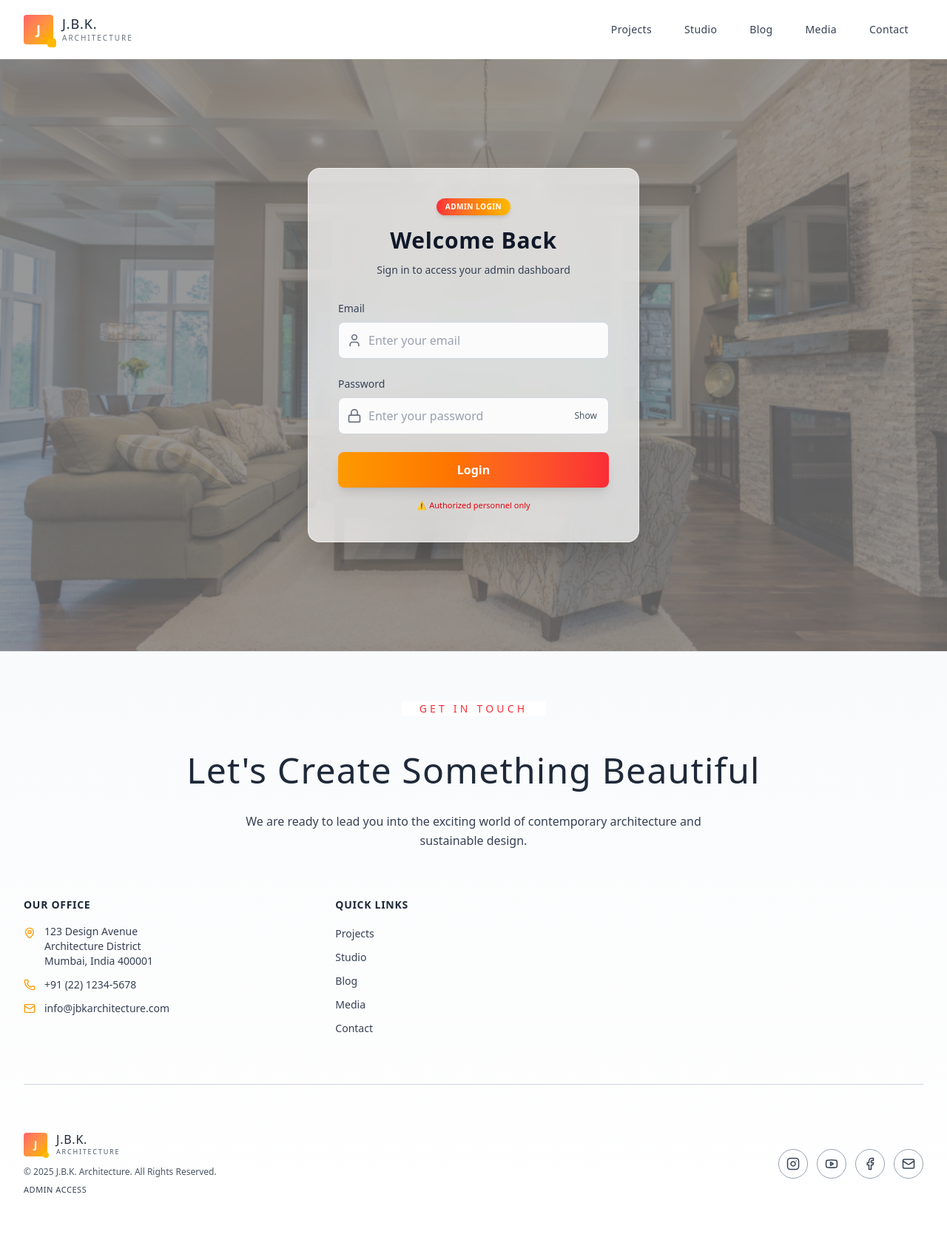
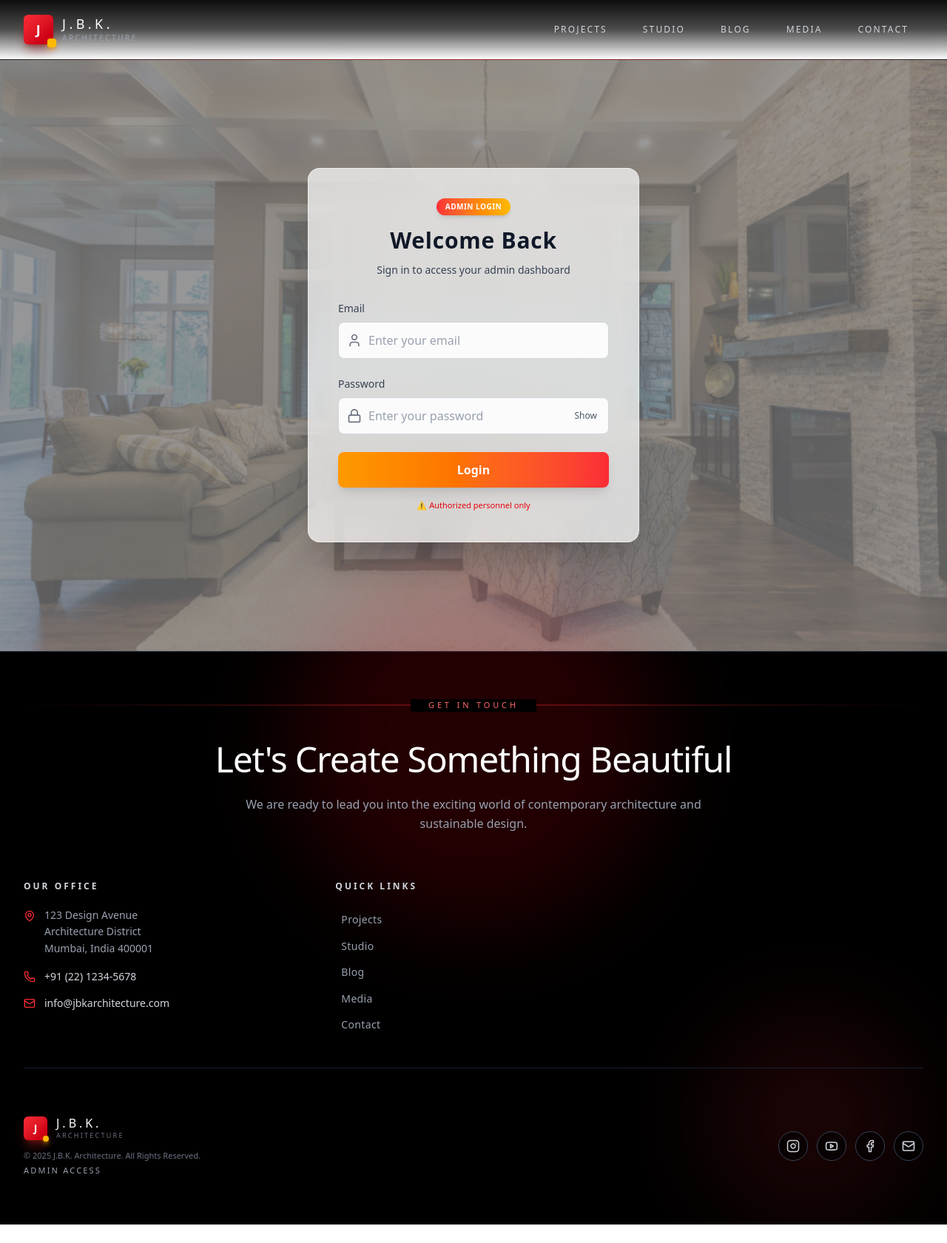
Before and after one commit to asyncayush03/ArchitectPage, a React app in the folder frontend/: page /login in a window 1280 px wide. Shown: the whole page at 74% size. After the commit the page ends 1655 px from the top, so only its background shows below. Built offline with nearby package versions, Linux system fonts and the light colour scheme; the HTML template or start-up script is replaced by a standard one.

Commit message:
Updated UI - Dark theme Navbar, Home & Modern Footer

```diff
--- a/frontend/src/components/common/ModernFooter.jsx
+++ b/frontend/src/components/common/ModernFooter.jsx
@@ -1,6 +1,5 @@
 import React, { useState } from "react";
-import { Link, useNavigate } from "react-router-dom";
-
+import { Link } from "react-router-dom";
 import {
   Instagram,
   Youtube,
@@ -8,13 +7,11 @@ import {
   Mail,
   Phone,
   MapPin,
-  ArrowRight,
 } from "lucide-react";
 
 const ModernFooter = () => {
-  const [hoveredItem, setHoveredItem] = useState(null);
   const [hoveredSocial, setHoveredSocial] = useState(null);
-  const navigate = useNavigate();
+
   const quickLinks = [
     { label: "Projects", url: "/projects" },
     { label: "Studio", url: "/studio" },
@@ -31,7 +28,7 @@ const ModernFooter = () => {
   ];
 
   return (
-    <footer className="bg-gradient-to-b from-gray-50 to-white border-t border-gray-200">
+    <footer className="relative bg-black border-t border-gray-800">
       <style>{`
         @keyframes fadeInUp {
           from { opacity: 0; transform: translateY(20px); }
@@ -46,82 +43,94 @@ const ModernFooter = () => {
         .contact-item:nth-child(4) { animation-delay: 0.4s; }
       `}</style>
 
-      <div className="max-w-7xl mx-auto px-4 sm:px-6 lg:px-8 py-16">
+      {/* Soft radial glow in background */}
+      <div className="pointer-events-none absolute inset-0">
+        <div className="absolute -top-32 left-1/2 -translate-x-1/2 w-[500px] h-[500px] bg-red-600/15 blur-3xl rounded-full" />
+        <div className="absolute bottom-0 right-10 w-72 h-72 bg-red-500/10 blur-3xl rounded-full" />
+      </div>
 
-        {/* TITLE */}
+      <div className="relative max-w-7xl mx-auto px-4 sm:px-6 lg:px-8 py-16">
+
+        {/* TITLE / CTA */}
         <div className="mb-16">
-          <div className="relative mb-12">
-            <div className="absolute left-1/2 top-1/2 -translate-x-1/2 -translate-y-1/2 w-32 h-px bg-gradient-to-r from-transparent via-red-400 to-transparent"></div>
-            <h2 className="text-center text-red-500 text-sm tracking-[0.3em] font-medium relative bg-white inline-block left-1/2 -translate-x-1/2 px-6">
-              GET IN TOUCH
+          <div className="relative mb-10 flex justify-center">
+            <div className="absolute inset-x-0 top-1/2 -translate-y-1/2 h-px bg-gradient-to-r from-transparent via-red-500/70 to-transparent" />
+            <h2 className="relative text-center text-red-400 text-[11px] tracking-[0.35em] font-medium bg-black px-6 uppercase">
+              Get in touch
             </h2>
           </div>
 
-          <h3 className="text-gray-800 text-4xl md:text-5xl font-light text-center mb-8 tracking-wide">
-            Let's Create Something Beautiful
+          <h3 className="text-white text-4xl md:text-5xl font-light text-center mb-6 tracking-tight">
+            Let&apos;s Create Something Beautiful
           </h3>
 
-          <p className="text-gray-700 text-center max-w-2xl mx-auto leading-relaxed mb-12">
+          <p className="text-gray-400 text-center max-w-2xl mx-auto leading-relaxed mb-10">
             We are ready to lead you into the exciting world of contemporary
             architecture and sustainable design.
           </p>
         </div>
 
         {/* OFFICE + LINKS */}
-        <div className="grid grid-cols-1 md:grid-cols-3 gap-12 mb-16 pb-16 border-b border-gray-300">
+        <div className="grid grid-cols-1 md:grid-cols-3 gap-12 mb-16 pb-12 border-b border-gray-800/80">
 
           {/* OFFICE */}
-          <div>
-            <h5 className="text-gray-800 font-semibold text-sm tracking-wider mb-4 uppercase">
+          <div className="contact-item">
+            <h5 className="text-gray-300 font-semibold text-xs tracking-[0.25em] mb-5 uppercase">
               Our Office
             </h5>
-            <div className="space-y-3">
-              <div className="flex items-start gap-3 text-gray-700 text-sm">
-                <MapPin className="w-4 h-4 text-amber-500 flex-shrink-0 mt-1" />
-                <p>
-                  123 Design Avenue<br />
-                  Architecture District<br />
+            <div className="space-y-4 text-sm text-gray-300">
+              <div className="flex items-start gap-3">
+                <MapPin className="w-4 h-4 text-red-500 flex-shrink-0 mt-1" />
+                <p className="leading-relaxed text-gray-400">
+                  123 Design Avenue
+                  <br />
+                  Architecture District
+                  <br />
                   Mumbai, India 400001
                 </p>
               </div>
 
-              <div className="flex items-center gap-3 text-gray-700 text-sm">
-                <Phone className="w-4 h-4 text-amber-500 flex-shrink-0" />
-                <p>+91 (22) 1234-5678</p>
+              <div className="flex items-center gap-3">
+                <Phone className="w-4 h-4 text-red-500 flex-shrink-0" />
+                <p className="text-gray-300">+91 (22) 1234-5678</p>
               </div>
 
-              <div className="flex items-center gap-3 text-gray-700 text-sm">
-                <Mail className="w-4 h-4 text-amber-500 flex-shrink-0" />
-                <p>info@jbkarchitecture.com</p>
+              <div className="flex items-center gap-3">
+                <Mail className="w-4 h-4 text-red-500 flex-shrink-0" />
+                <p className="text-gray-300">info@jbkarchitecture.com</p>
               </div>
             </div>
           </div>
 
           {/* QUICK LINKS */}
-          <div>
-            <h5 className="text-gray-800 font-semibold text-sm tracking-wider mb-4 uppercase">
+          <div className="contact-item">
+            <h5 className="text-gray-300 font-semibold text-xs tracking-[0.25em] mb-5 uppercase">
               Quick Links
             </h5>
             <ul className="space-y-2">
               {quickLinks.map((link, index) => (
                 <li key={index}>
-                  <a
-                    href={link.url}
-                    className="text-gray-700 text-sm hover:text-red-500 transition-colors duration-300 inline-block hover:translate-x-1 transform"
+                  <Link
+                    to={link.url}
+                    className="group inline-flex items-center text-sm text-gray-400 hover:text-white transition-all duration-300"
                   >
-                    {link.label}
-                  </a>
+                    <span className="mr-2 h-px w-0 bg-gradient-to-r from-red-500 to-red-400 group-hover:w-4 transition-all duration-300" />
+                    <span className="tracking-wide group-hover:translate-x-1 transform">
+                      {link.label}
+                    </span>
+                  </Link>
                 </li>
               ))}
             </ul>
           </div>
 
-          {/* NEWSLETTER */}
-          {/* <div>
-            <h5 className="text-gray-800 font-semibold text-sm tracking-wider mb-4 uppercase">
+          {/* (Optional) Newsletter – stay commented if not needed */}
+          {/*
+          <div className="contact-item">
+            <h5 className="text-gray-300 font-semibold text-xs tracking-[0.25em] mb-5 uppercase">
               Newsletter
             </h5>
-            <p className="text-gray-700 text-sm mb-4 leading-relaxed">
+            <p className="text-gray-400 text-sm mb-4 leading-relaxed">
               Subscribe to receive updates on our latest projects and design insights.
             </p>
 
@@ -129,55 +138,55 @@ const ModernFooter = () => {
               <input
                 type="email"
                 placeholder="Your email"
-                className="flex-1 px-4 py-2 rounded-full border border-gray-400 focus:outline-none focus:border-amber-400 text-sm transition-all duration-300"
+                className="flex-1 px-4 py-2 rounded-full bg-black/50 border border-gray-700 focus:outline-none focus:border-red-500 text-sm text-gray-200 placeholder:text-gray-500 transition-all duration-300"
               />
-              <button className="px-6 py-2 bg-gradient-to-r from-red-400 to-amber-400 text-white rounded-full text-xs font-semibold hover:shadow-lg transition-all duration-300">
-                JOIN
+              <button className="px-6 py-2 bg-gradient-to-r from-red-600 to-red-700 text-white rounded-full text-[11px] font-semibold tracking-[0.18em] uppercase hover:shadow-[0_0_25px_rgba(239,68,68,0.6)] transition-all duration-300">
+                Join
               </button>
             </div>
-          </div>*/}
+          </div>
+          */}
         </div>
 
-        {/* BOTTOM */}
+        {/* BOTTOM ROW */}
         <div className="flex flex-col md:flex-row justify-between items-center gap-6">
 
-          {/* BRAND + LOGIN */}
+          {/* BRAND + ADMIN */}
           <div className="flex flex-col items-center md:items-start">
             <div className="flex items-center space-x-3 mb-3">
               <div className="relative">
-                <div className="w-8 h-8 bg-gradient-to-br from-red-400 to-amber-400 rounded-sm flex items-center justify-center">
-                  <span className="text-white font-bold text-sm">J</span>
+                <div className="w-8 h-8 bg-gradient-to-br from-red-500 to-red-700 rounded-[6px] flex items-center justify-center shadow-lg shadow-red-900/70">
+                  <span className="text-white font-semibold text-sm">J</span>
                 </div>
-                <div className="absolute -bottom-0.5 -right-0.5 w-2 h-2 bg-amber-400 rounded-sm"></div>
+                <div className="absolute -bottom-0.5 -right-0.5 w-2 h-2 bg-amber-400 rounded-[4px] shadow-md shadow-amber-500/70" />
               </div>
               <div className="flex flex-col">
-                <span className="text-gray-800 font-light text-base tracking-wider leading-tight">
+                <span className="text-white font-light text-base tracking-[0.25em] leading-tight uppercase">
                   J.B.K.
                 </span>
-                <span className="text-gray-600 text-[9px] tracking-[0.2em] uppercase">
+                <span className="text-gray-500 text-[9px] tracking-[0.25em] uppercase">
                   Architecture
                 </span>
               </div>
             </div>
 
-            <p className="text-gray-600 text-xs mb-2">
+            <p className="text-gray-500 text-[11px] mb-1">
               © 2025 J.B.K. Architecture. All Rights Reserved.
             </p>
 
             <Link
               to="/login"
-              className="text-gray-700 text-[11px] tracking-wider hover:text-red-500 transition-colors duration-300 uppercase font-medium"
+              className="text-gray-400 text-[11px] tracking-[0.2em] uppercase font-medium hover:text-red-400 transition-colors duration-300"
             >
               Admin Access
             </Link>
-
-
           </div>
 
-          {/* SOCIAL */}
+          {/* SOCIAL ICONS */}
           <div className="flex gap-3">
             {socialLinks.map((social, index) => {
               const IconComponent = social.icon;
+              const isHovered = hoveredSocial === index;
               return (
                 <a
                   key={index}
@@ -185,16 +194,18 @@ const ModernFooter = () => {
                   aria-label={social.label}
                   onMouseEnter={() => setHoveredSocial(index)}
                   onMouseLeave={() => setHoveredSocial(null)}
-                  className="w-10 h-10 rounded-full border border-gray-400 flex items-center justify-center text-gray-700 hover:text-white hover:border-transparent transition-all duration-300 transform hover:scale-110"
+                  className={`w-10 h-10 rounded-full border flex items-center justify-center transition-all duration-300 transform ${
+                    isHovered
+                      ? "scale-110 border-transparent text-white"
+                      : "border-gray-700 text-gray-300 hover:border-red-500/60"
+                  }`}
                   style={{
-                    background:
-                      hoveredSocial === index
-                        ? "linear-gradient(135deg, #f87171, #fbbf24)"
-                        : "transparent",
-                    boxShadow:
-                      hoveredSocial === index
-                        ? "0 5px 15px rgba(248, 113, 113, 0.3)"
-                        : "none",
+                    background: isHovered
+                      ? "linear-gradient(135deg, #ef4444, #f97316)"
+                      : "rgba(0,0,0,0.6)",
+                    boxShadow: isHovered
+                      ? "0 10px 30px rgba(239, 68, 68, 0.45)"
+                      : "none",
                   }}
                 >
                   <IconComponent size={18} />
--- a/frontend/src/components/common/Navbar.jsx
+++ b/frontend/src/components/common/Navbar.jsx
@@ -1,35 +1,38 @@
-import React, { useState, useEffect } from 'react';
-import { Link } from 'react-router-dom';
-import { Menu, X } from 'lucide-react';
+import React, { useState, useEffect } from "react";
+import { Link, useLocation } from "react-router-dom";
+import { Menu, X } from "lucide-react";
 
 const Navbar = () => {
   const [menuOpen, setMenuOpen] = useState(false);
   const [scrolled, setScrolled] = useState(false);
+  const location = useLocation();
 
   useEffect(() => {
     const handleScroll = () => {
-      setScrolled(window.scrollY > 50);
+      setScrolled(window.scrollY > 40);
     };
-    window.addEventListener('scroll', handleScroll);
-    return () => window.removeEventListener('scroll', handleScroll);
+    window.addEventListener("scroll", handleScroll);
+    return () => window.removeEventListener("scroll", handleScroll);
   }, []);
 
   const navItems = [
-    { label: 'Projects', path: '/projects' },
-    { label: 'Studio', path: '/studio' },
-    { label: 'Blog', path: '/blog' },
-    { label: 'Media', path: '/media' },
-    { label: 'Contact', path: '/contact' },
+    { label: "Projects", path: "/projects" },
+    { label: "Studio", path: "/studio" },
+    { label: "Blog", path: "/blog" },
+    { label: "Media", path: "/media" },
+    { label: "Contact", path: "/contact" },
   ];
+
+  const isActive = (path) => location.pathname === path;
 
   return (
     <>
       {/* FIXED NAVBAR */}
       <nav
-        className={`fixed top-0 left-0 w-full z-50 transition-all duration-300 ${
+        className={`fixed top-0 left-0 w-full z-50 transition-all duration-500 ${
           scrolled
-            ? 'bg-white/95 backdrop-blur-md shadow-lg'
-            : 'bg-white/80 backdrop-blur-sm'
+            ? "bg-black/90 border-b border-red-900/60 shadow-[0_10px_40px_rgba(0,0,0,0.6)] backdrop-blur-xl"
+            : "bg-gradient-to-b from-black/95 via-black/70 to-transparent border-b border-white/10 backdrop-blur-lg"
         }`}
       >
         <style>{`
@@ -38,9 +41,12 @@ const Navbar = () => {
             to { opacity: 1; transform: translateY(0); }
           }
           .mobile-menu-enter {
-            animation: slideDown 0.3s ease-out;
+            animation: slideDown 0.25s ease-out;
           }
         `}</style>
+
+        {/* Subtle glow line under navbar */}
+        <div className="pointer-events-none absolute inset-x-0 -bottom-px h-px bg-gradient-to-r from-transparent via-red-500/60 to-transparent" />
 
         <div className="max-w-7xl mx-auto px-4 sm:px-6 lg:px-8">
           <div className="flex h-20 items-center justify-between">
@@ -48,82 +54,113 @@ const Navbar = () => {
             {/* Logo */}
             <Link to="/" className="group flex items-center space-x-3">
               <div className="relative">
-                <div className="w-10 h-10 bg-gradient-to-br from-red-400 to-amber-400 rounded-sm flex items-center justify-center transform group-hover:scale-110 transition-transform duration-300">
-                  <span className="text-white font-bold text-lg">J</span>
+                <div className="w-10 h-10 bg-gradient-to-br from-red-500 to-red-700 rounded-[6px] flex items-center justify-center transform group-hover:scale-110 transition-transform duration-300 shadow-lg shadow-red-900/60">
+                  <span className="text-white font-semibold text-lg tracking-wide">
+                    J
+                  </span>
                 </div>
-                <div className="absolute -bottom-1 -right-1 w-3 h-3 bg-amber-400 rounded-sm transform group-hover:scale-110 transition-transform duration-300"></div>
+                <div className="absolute -bottom-1 -right-1 w-3 h-3 bg-amber-400 rounded-[4px] transform group-hover:scale-110 transition-transform duration-300 shadow-md shadow-amber-500/60" />
               </div>
               <div className="flex flex-col">
-                <span className="text-gray-800 font-light text-lg tracking-wider leading-tight">
+                <span className="text-white font-light text-lg tracking-[0.25em] leading-tight uppercase">
                   J.B.K.
                 </span>
-                <span className="text-gray-500 text-[10px] tracking-[0.2em] uppercase">
+                <span className="text-gray-400 text-[10px] tracking-[0.25em] uppercase">
                   Architecture
                 </span>
               </div>
             </Link>
 
             {/* Desktop Navigation */}
-            <div className="hidden md:flex items-center space-x-1">
+            <div className="hidden md:flex items-center space-x-2">
               {navItems.map((item, index) => (
                 <Link
                   key={index}
                   to={item.path}
-                  className="relative px-5 py-2 text-sm font-light text-gray-700 hover:text-gray-900 tracking-wide transition-colors duration-300 group"
+                  className={`relative px-5 py-2 text-xs tracking-[0.18em] uppercase transition-all duration-300 group
+                    ${
+                      isActive(item.path)
+                        ? "text-red-400"
+                        : "text-gray-300 hover:text-white"
+                    }`}
                 >
-                  {item.label}
-                  <span className="absolute bottom-0 left-1/2 -translate-x-1/2 w-0 h-px bg-gradient-to-r from-red-400 to-amber-400 group-hover:w-3/4 transition-all duration-300"></span>
+                  <span className="font-light">{item.label}</span>
+
+                  {/* Bottom gradient underline */}
+                  <span
+                    className={`absolute bottom-1 left-1/2 -translate-x-1/2 h-[2px] bg-gradient-to-r from-red-500 via-amber-400 to-red-500 rounded-full transition-all duration-300
+                    ${
+                      isActive(item.path)
+                        ? "w-3/4 opacity-100"
+                        : "w-0 group-hover:w-3/4 opacity-0 group-hover:opacity-100"
+                    }`}
+                  />
                 </Link>
               ))}
 
-              {/* <Link
+              {/* Optional CTA – uncomment if needed */}
+              {/*
+              <Link
                 to="/contact"
-                className="ml-4 px-6 py-2 bg-gradient-to-r from-red-400 to-amber-400 text-white text-xs font-semibold tracking-wider rounded-full hover:shadow-lg transform hover:scale-105 transition-all duration-300"
+                className="ml-4 px-6 py-2 bg-gradient-to-r from-red-600 to-red-700 text-white text-[11px] font-semibold tracking-[0.18em] rounded-full uppercase hover:shadow-[0_0_30px_rgba(239,68,68,0.6)] transform hover:scale-105 transition-all duration-300"
               >
-                GET IN TOUCH
-              </Link> */}
+                Get in touch
+              </Link>
+              */}
             </div>
 
             {/* Mobile Menu Button */}
             <button
               onClick={() => setMenuOpen(!menuOpen)}
-              className="md:hidden p-2 rounded-lg text-gray-700 hover:bg-gray-100 transition-colors duration-300"
+              className="md:hidden p-2 rounded-lg text-gray-200 hover:bg-white/5 transition-colors duration-300"
               aria-label="Toggle menu"
             >
-              {menuOpen ? <X className="w-6 h-6" /> : <Menu className="w-6 h-6" />}
+              {menuOpen ? (
+                <X className="w-6 h-6" />
+              ) : (
+                <Menu className="w-6 h-6" />
+              )}
             </button>
           </div>
         </div>
 
         {/* Mobile Menu */}
         {menuOpen && (
-          <div className="md:hidden bg-white border-t border-gray-200 mobile-menu-enter">
-            <div className="px-4 py-6 space-y-3">
+          <div className="md:hidden bg-black/95 border-t border-white/10 mobile-menu-enter backdrop-blur-xl">
+            <div className="px-4 py-4 space-y-2">
               {navItems.map((item, index) => (
                 <Link
                   key={index}
                   to={item.path}
                   onClick={() => setMenuOpen(false)}
-                  className="block px-4 py-3 text-sm font-light text-gray-700 hover:text-gray-900 hover:bg-gray-50 rounded-lg transition-all duration-300"
+                  className={`block px-4 py-3 text-xs tracking-[0.18em] uppercase rounded-lg transition-all duration-300
+                    ${
+                      isActive(item.path)
+                        ? "bg-red-600/20 text-red-300 border border-red-500/40"
+                        : "text-gray-300 hover:text-white hover:bg-white/5"
+                    }`}
                 >
-                  {item.label}
+                  <span className="font-light">{item.label}</span>
                 </Link>
               ))}
 
-              {/* <Link
+              {/* Optional CTA – uncomment if needed */}
+              {/*
+              <Link
                 to="/contact"
                 onClick={() => setMenuOpen(false)}
-                className="block text-center px-6 py-3 bg-gradient-to-r from-red-400 to-amber-400 text-white text-xs font-semibold tracking-wider rounded-full hover:shadow-lg transition-all duration-300"
+                className="mt-2 block text-center px-6 py-3 bg-gradient-to-r from-red-600 to-red-700 text-white text-[11px] font-semibold tracking-[0.2em] rounded-full uppercase hover:shadow-[0_0_30px_rgba(239,68,68,0.6)] transition-all duration-300"
               >
-                GET IN TOUCH
-              </Link> */}
+                Get in touch
+              </Link>
+              */}
             </div>
           </div>
         )}
       </nav>
 
-      {/*  Spacer so page content is not hidden behind fixed navbar */}
-      <div aria-hidden="true" className="h-20"></div>
+      {/* Spacer so page content is not hidden behind fixed navbar */}
+      <div aria-hidden="true" className="h-20" />
     </>
   );
 };
```
Also changed, not shown: frontend/src/pages/home.jsx (+136 -84 lines).
